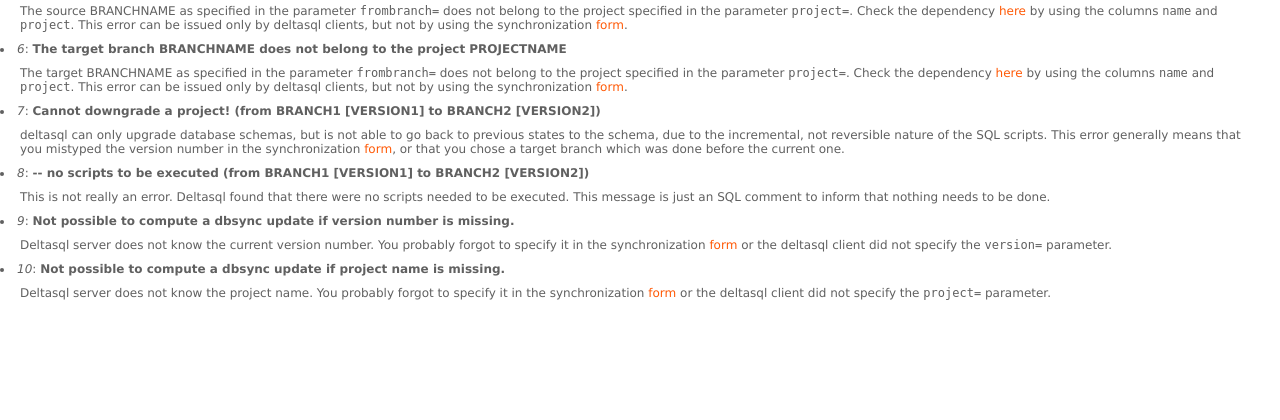
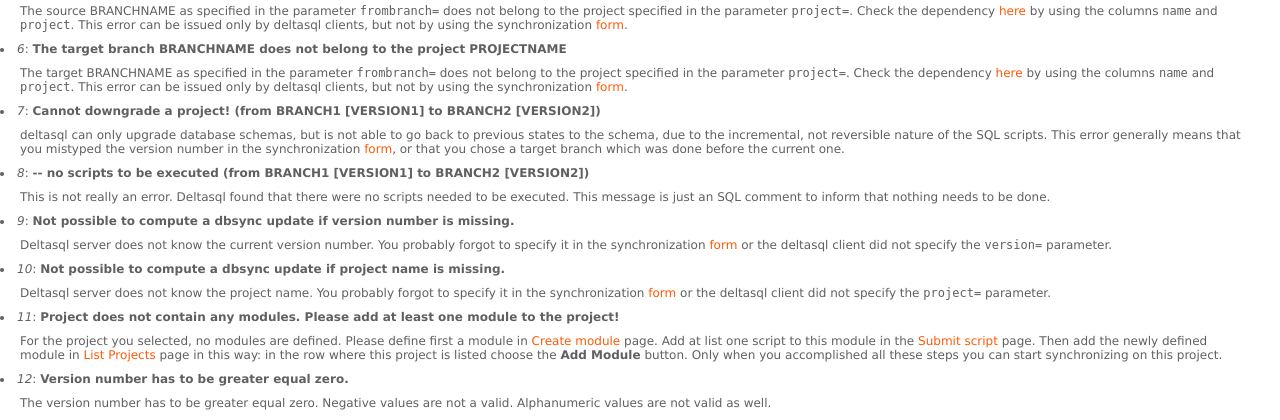
Before and after one commit to biddyweb/deltasql, a PHP site: page /deltasql/manual_errormessages.php in a window 1280 px wide. Shown: the part 501-921 px from the top of the page. Before the commit the page ends 801 px from the top, so only its background shows below. Run offline with PHP 8.4, Linux system fonts and the light colour scheme; data that the repository does not hold is empty; a stand-in replaces the project's code that opens the database connection.

Commit message:
additional error messages if version number is negative or alphanumeric
if for the project no modules are ::O

 enter the commit message for your changes.

```diff
--- a/manual_errormessages.php
+++ b/manual_errormessages.php
@@ -80,6 +80,19 @@
  did not specify the <tt>project=</tt> parameter.
 </p>
 
+<li><a name="11"></a><i>11</i>: <b>Project does not contain any modules. Please add at least one module to the project!</b></li>
+<p>
+For the project you selected, no modules are defined. Please define first a module in <a href="create_module.php">Create module</a> page.
+ Add at list one script to this module in the <a href="submit_script.php">Submit script</a> page.
+Then add the newly defined module in <a href="list_projects.php">List Projects</a> page in this way: in the row where this project is listed choose the <b>Add Module</b> button.
+Only when you accomplished all these steps you can start synchronizing on this project.
+</p>
+
+<li><a name="12"></a><i>12</i>: <b>Version number has to be greater equal zero.</b></li>
+<p>
+The version number has to be greater equal zero. Negative values are not a valid. Alphanumeric values are not valid as well.
+</p>
+
 
 
 </body>
```
Also changed, not shown: dbsync_update.inc.php (+10 -1 lines).
